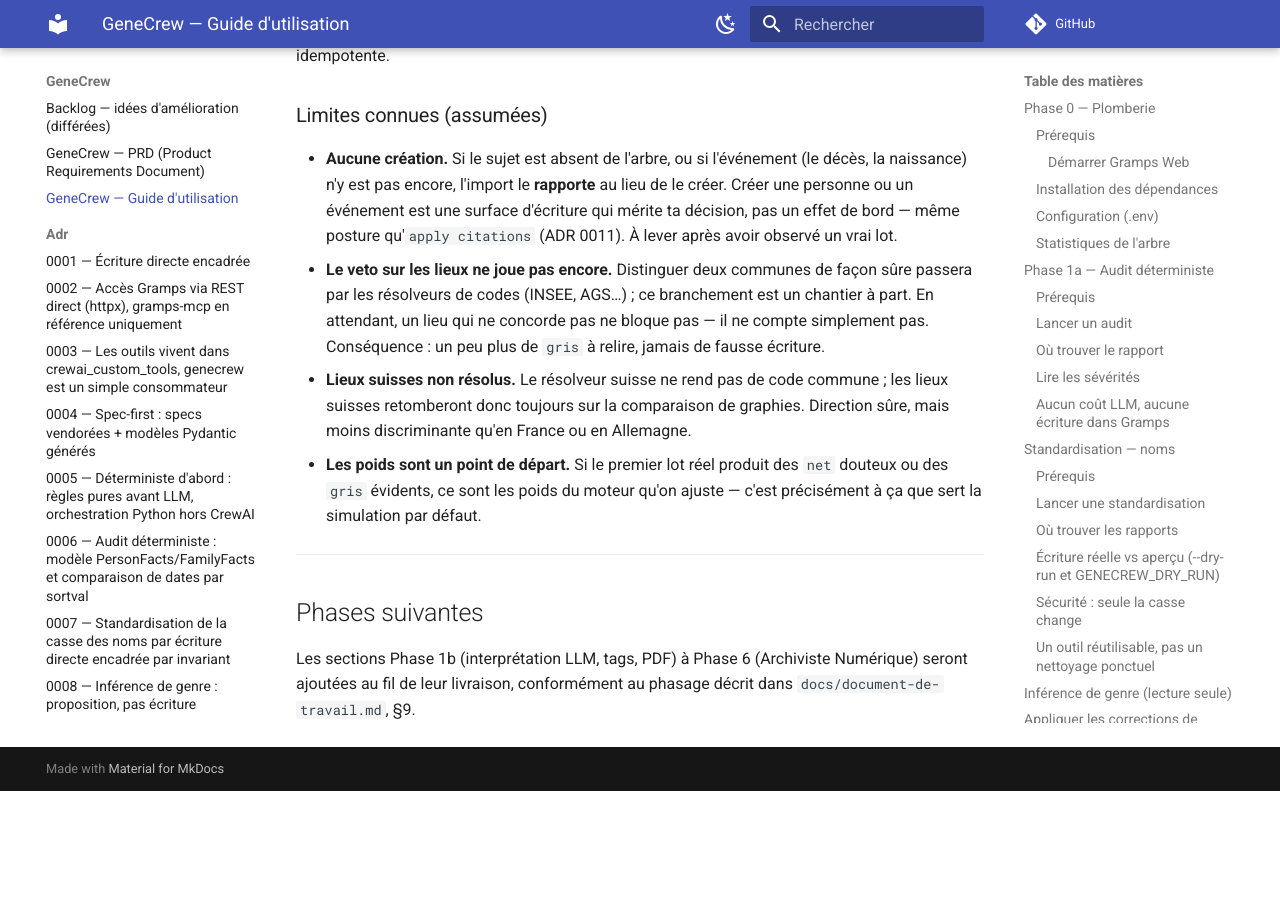
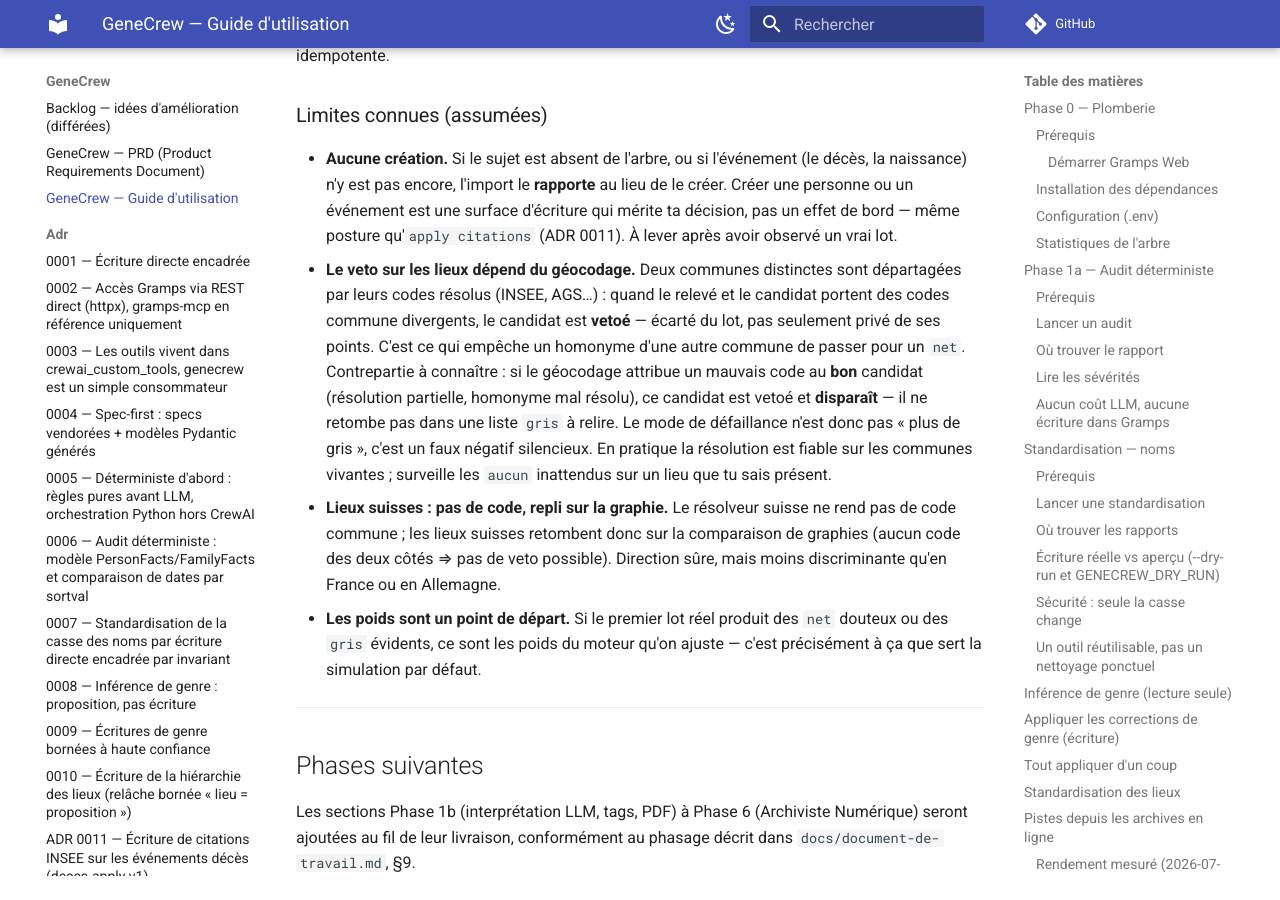
Before and after one commit to fjacquet/genecrew, an MkDocs documentation site: the page built from docs/USER_GUIDE.md, in a window 1280 px wide and 900 px high, scrolled down 12518 px. Built offline with MkDocs 1.6.1 and Material for MkDocs 9.7.7, drawn with Linux system fonts in a browser that asks for light colours; comment, search, counter and statistics services are not loaded; before the commit the page ends 13309 px from its top, so only the background shows below that.

Commit message:
docs(releves): corriger la limite « lieux » — le veto est livré et actif
La revue de branche (I-1) a relevé que USER_GUIDE affirmait que le veto sur
les lieux « ne joue pas encore » et ne produisait « jamais de fausse écriture,
juste plus de gris » — contredisant le code (construire_lieux_resolus +
_comparer_lieux branche 2) et le CHANGELOG du même jour. Pire : le vrai mode de
défaillance est un faux négatif silencieux (un bon candidat mal géocodé est
vetoé et disparaît, il ne retombe pas en gris), pas « plus de gris à relire ».

Co-Authored-By: Claude Opus 4.8 <noreply@anthropic.com>
Claude-Session: https://claude.ai/code/session_018f6uHnqtR4LX5iEXNdCvgX

```diff
--- a/docs/USER_GUIDE.md
+++ b/docs/USER_GUIDE.md
@@ -517,13 +517,17 @@ idempotente.
   n'y est pas encore, l'import le **rapporte** au lieu de le créer. Créer une personne ou un événement
   est une surface d'écriture qui mérite ta décision, pas un effet de bord — même posture qu'`apply
   citations` (ADR 0011). À lever après avoir observé un vrai lot.
-- **Le veto sur les lieux ne joue pas encore.** Distinguer deux communes de façon sûre passera par les
-  résolveurs de codes (INSEE, AGS…) ; ce branchement est un chantier à part. En attendant, un lieu qui
-  ne concorde pas ne bloque pas — il ne compte simplement pas. Conséquence : un peu plus de `gris` à
-  relire, jamais de fausse écriture.
-- **Lieux suisses non résolus.** Le résolveur suisse ne rend pas de code commune ; les lieux suisses
-  retomberont donc toujours sur la comparaison de graphies. Direction sûre, mais moins discriminante
-  qu'en France ou en Allemagne.
+- **Le veto sur les lieux dépend du géocodage.** Deux communes distinctes sont départagées par leurs
+  codes résolus (INSEE, AGS…) : quand le relevé et le candidat portent des codes commune divergents,
+  le candidat est **vetoé** — écarté du lot, pas seulement privé de ses points. C'est ce qui empêche
+  un homonyme d'une autre commune de passer pour un `net`. Contrepartie à connaître : si le géocodage
+  attribue un mauvais code au **bon** candidat (résolution partielle, homonyme mal résolu), ce candidat
+  est vetoé et **disparaît** — il ne retombe pas dans une liste `gris` à relire. Le mode de défaillance
+  n'est donc pas « plus de gris », c'est un faux négatif silencieux. En pratique la résolution est
+  fiable sur les communes vivantes ; surveille les `aucun` inattendus sur un lieu que tu sais présent.
+- **Lieux suisses : pas de code, repli sur la graphie.** Le résolveur suisse ne rend pas de code
+  commune ; les lieux suisses retombent donc sur la comparaison de graphies (aucun code des deux côtés
+  ⇒ pas de veto possible). Direction sûre, mais moins discriminante qu'en France ou en Allemagne.
 - **Les poids sont un point de départ.** Si le premier lot réel produit des `net` douteux ou des
   `gris` évidents, ce sont les poids du moteur qu'on ajuste — c'est précisément à ça que sert la
   simulation par défaut.
```
